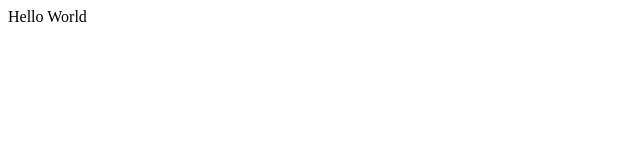
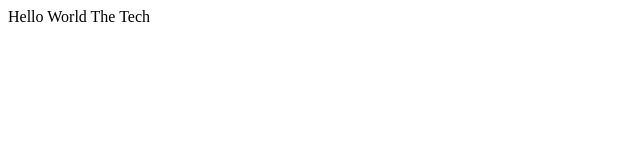
Before and after one commit to aj-1749/apna-college1, a plain HTML site: page index.html in a window 1280 px wide. Shown: the full height of the page, 0-640 px from the left. Drawn offline with Linux system fonts and the light colour scheme.

Commit message:
added content in index

```diff
--- a/index.html
+++ b/index.html
@@ -1 +1 @@
-<p> Hello World </p>
+<p> Hello World The Tech</p>
```
